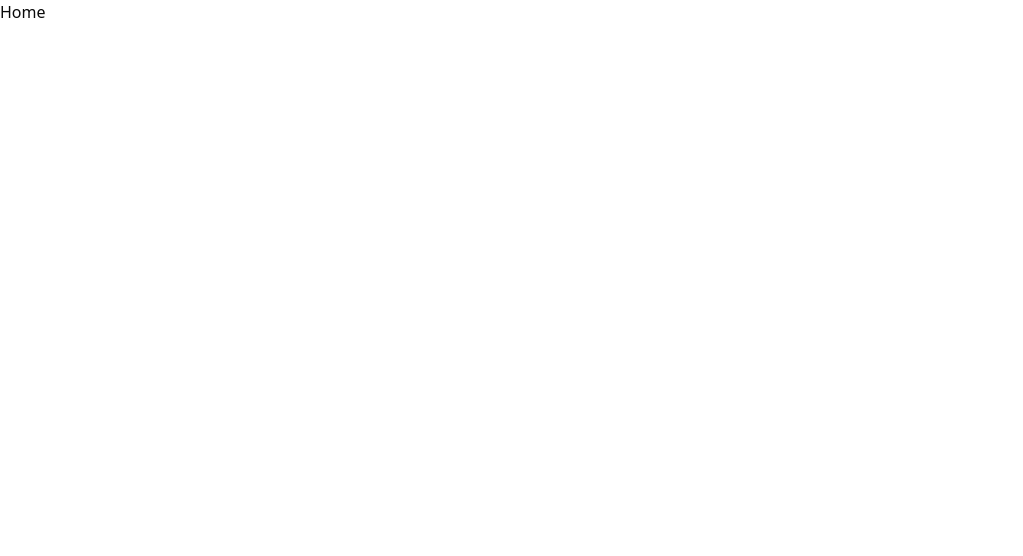
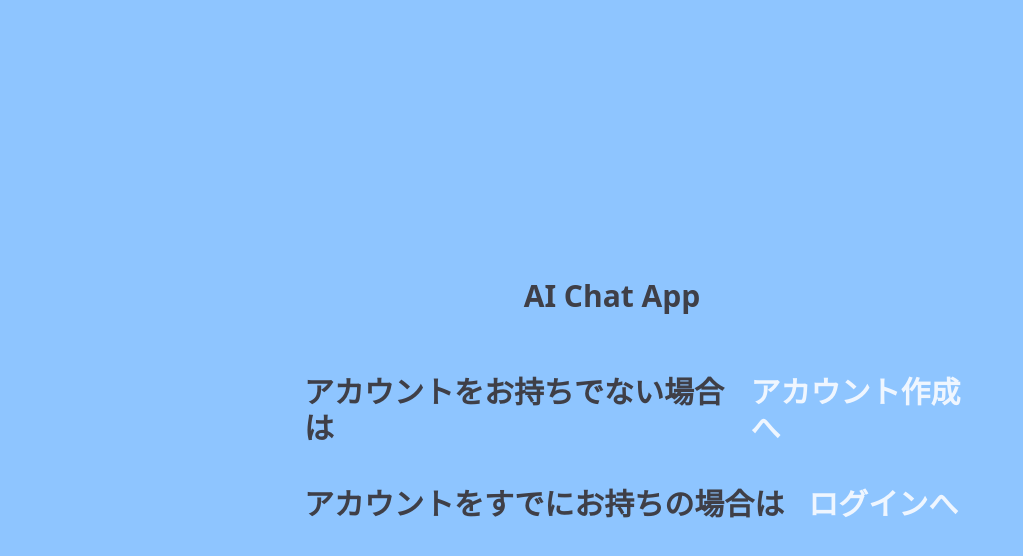
Before and after one commit to sin-colors/openAI-chat-app-first-create, a Next.js app: page / in a window 1280 px wide. Shown: the top 556 px of the page, without its empty margins (0-1023 px from the left). Built offline with nearby package versions, Linux system fonts and the light colour scheme.

Commit message:
HomePage component fixed

```diff
--- a/src/app/page.tsx
+++ b/src/app/page.tsx
@@ -1,3 +1,31 @@
+import Link from "next/link";
+
 export default function Home() {
-  return <div>Home</div>;
+  return (
+    <div className="flex h-full w-full items-center justify-center bg-blue-300">
+      <div className="flex h-40 w-2xl flex-col justify-center gap-10 text-3xl font-bold text-zinc-700">
+        <h1 className="mb-5 pr-14 text-center">AI Chat App</h1>
+        <div className="flex items-center gap-6">
+          <p>アカウントをお持ちでない場合は</p>
+          <Link
+            href={"/signup"}
+            className="group transition-color relative text-blue-50 duration-500 hover:text-blue-600"
+          >
+            アカウント作成へ
+            <span className="absolute bottom-0 left-0 h-0.5 w-full origin-left scale-x-0 bg-blue-600 transition-transform duration-500 group-hover:scale-x-100"></span>
+          </Link>
+        </div>
+        <div className="flex items-center gap-6">
+          <p>アカウントをすでにお持ちの場合は</p>
+          <Link
+            href={"/login"}
+            className="group transition-color relative text-blue-50 duration-500 hover:text-blue-600"
+          >
+            ログインへ
+            <span className="absolute bottom-0 left-0 h-0.5 w-full origin-left scale-x-0 bg-blue-600 transition-transform duration-500 group-hover:scale-x-100"></span>
+          </Link>
+        </div>
+      </div>
+    </div>
+  );
 }
```
